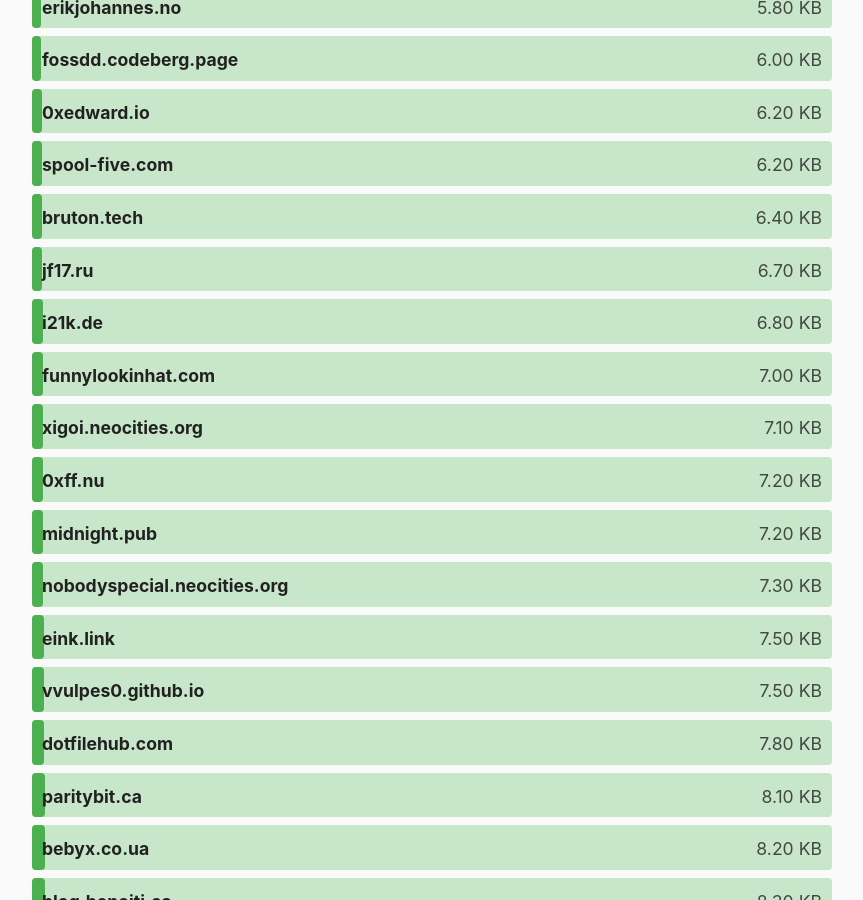
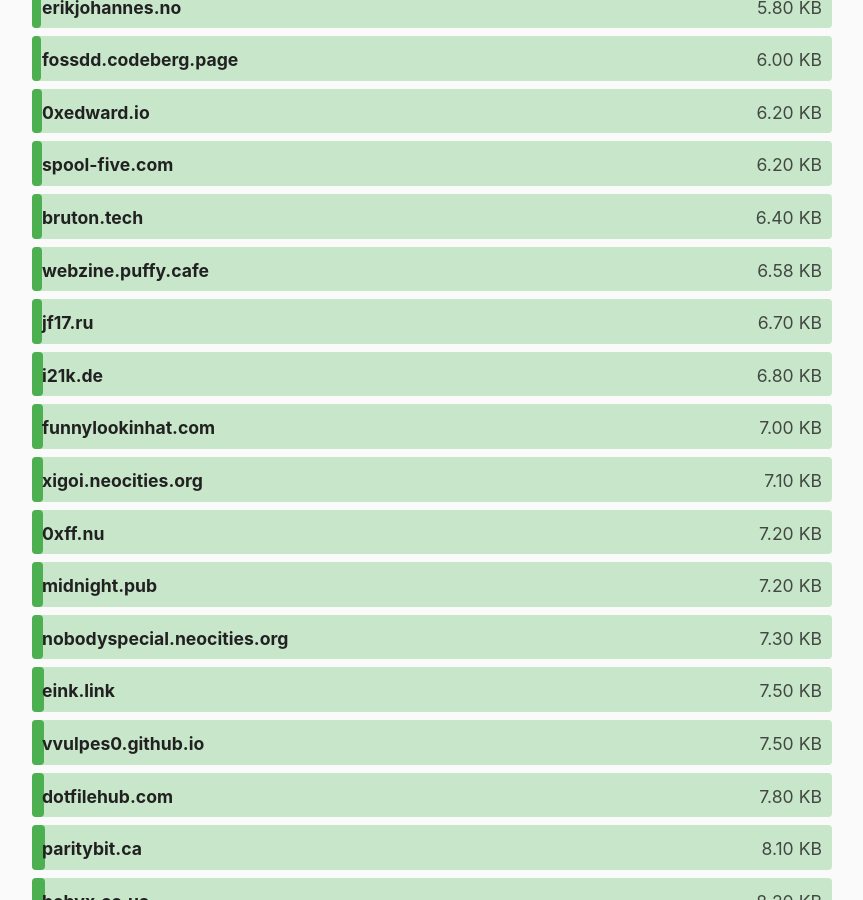
Before and after one commit to kevquirk/512kb.club, a Jekyll site: the page built from index.md, in a window 1280 px wide and 900 px high, scrolled down 2165 px. Shown: the whole window, without its empty margins (208-1071 px from the left). Built offline with Jekyll 4.4.1, drawn with Linux system fonts in a browser that asks for light colours.

Commit message:
add webzine.puffy.cafe

```diff
--- a/_data/sites.yml
+++ b/_data/sites.yml
@@ -1437,3 +1437,8 @@
   url: https://zwieratko.sk/
   size: 27.1
   last_checked: 2021-08-19
+
+- domain: webzine.puffy.cafe
+  url: https://webzine.puffy.cafe
+  size: 6.58
+  last_checked: 2021-10-02
```
